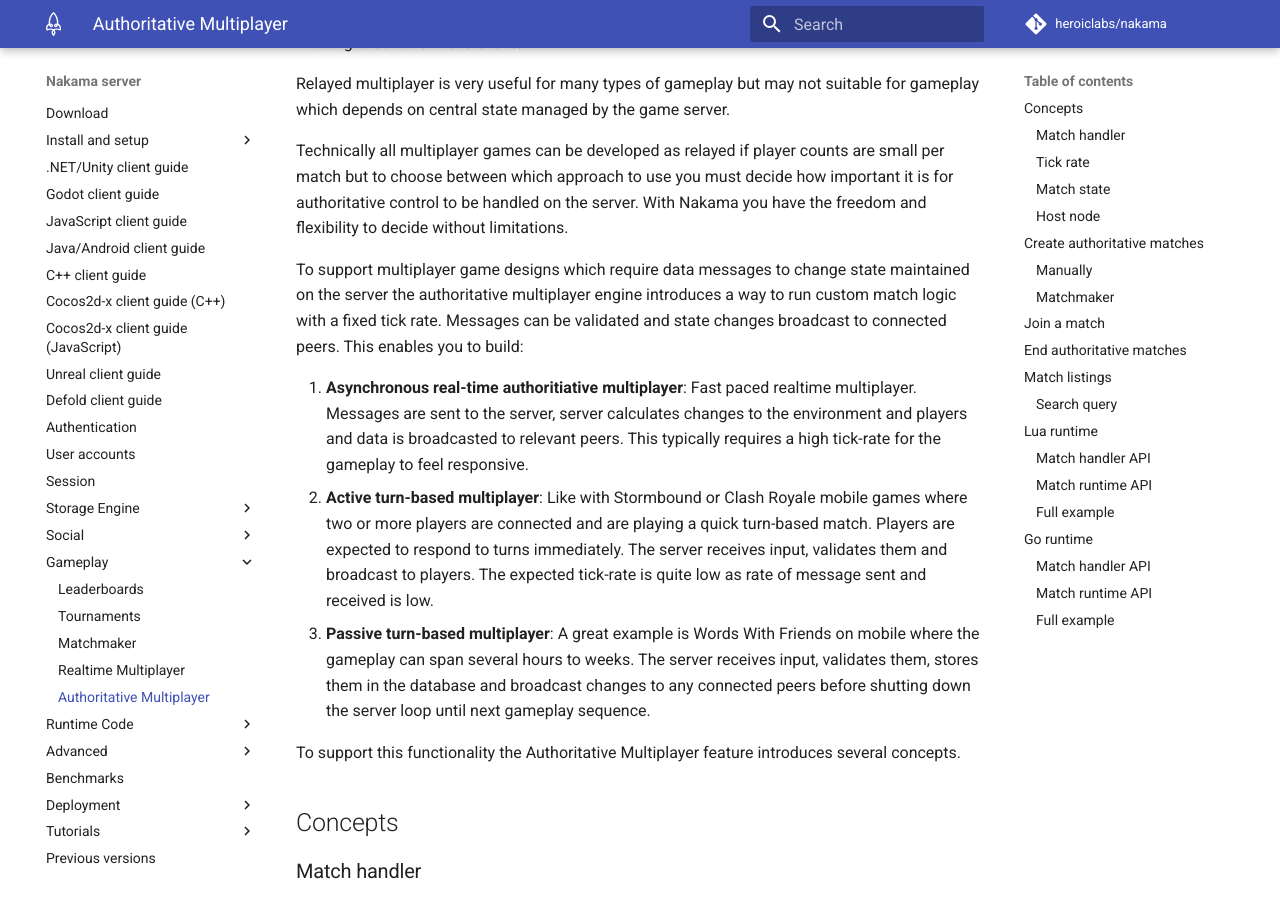
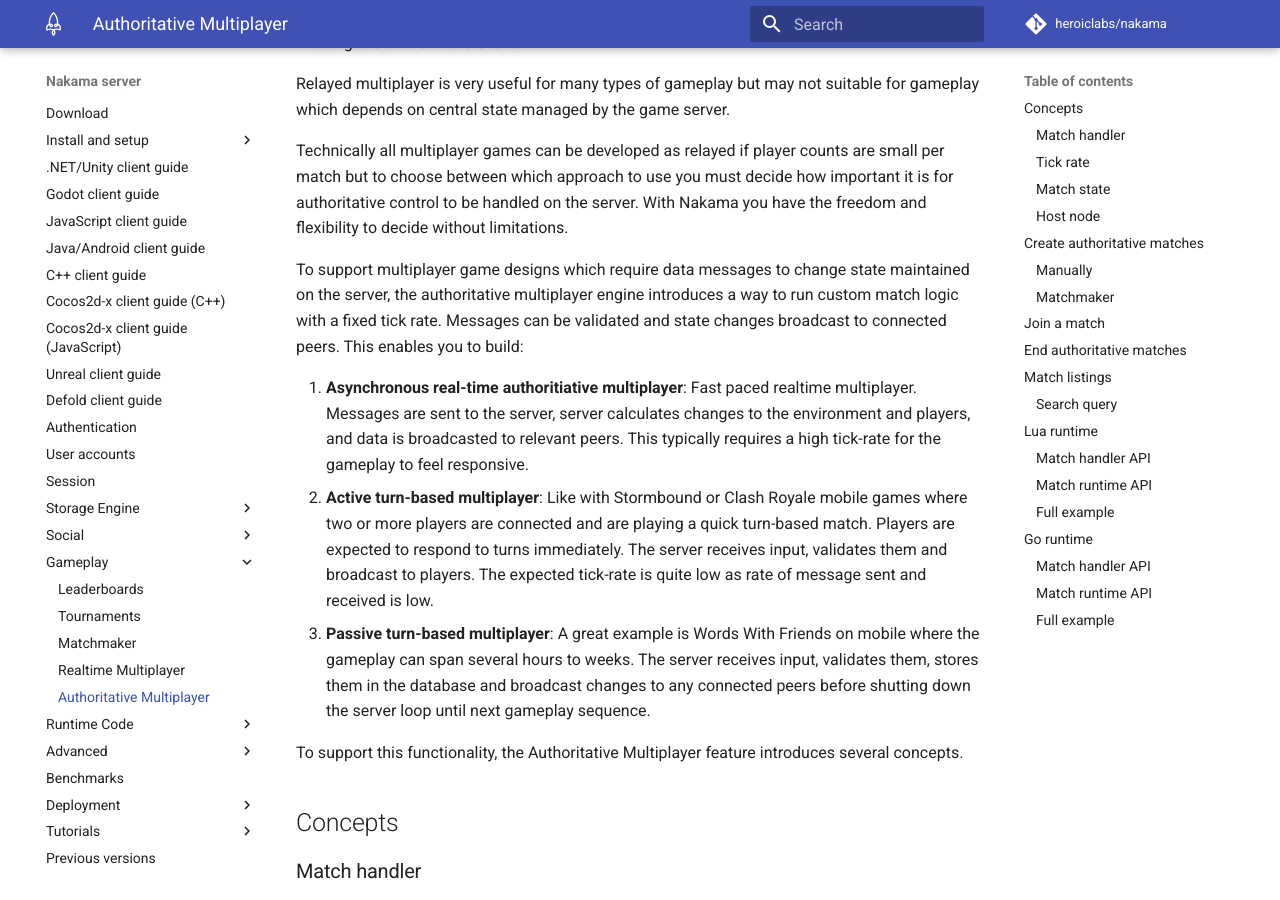
Before and after one commit to heroiclabs/nakama-docs, an MkDocs documentation site: the page built from docs/gameplay-multiplayer-server-multiplayer.md, in a window 1280 px wide and 900 px high, scrolled down 294 px. Built offline with MkDocs 1.6.1 and Material for MkDocs 9.7.7, drawn with Linux system fonts in a browser that asks for light colours; comment, search, counter and statistics services are not loaded; some of the changed text lies outside the part shown.

```diff
--- a/docs/gameplay-multiplayer-server-multiplayer.md
+++ b/docs/gameplay-multiplayer-server-multiplayer.md
@@ -8,13 +8,13 @@ Relayed multiplayer is very useful for many types of gameplay but may not suitab
 
 Technically all multiplayer games can be developed as relayed if player counts are small per match but to choose between which approach to use you must decide how important it is for authoritative control to be handled on the server. With Nakama you have the freedom and flexibility to decide without limitations.
 
-To support multiplayer game designs which require data messages to change state maintained on the server the authoritative multiplayer engine introduces a way to run custom match logic with a fixed tick rate. Messages can be validated and state changes broadcast to connected peers. This enables you to build:
+To support multiplayer game designs which require data messages to change state maintained on the server, the authoritative multiplayer engine introduces a way to run custom match logic with a fixed tick rate. Messages can be validated and state changes broadcast to connected peers. This enables you to build:
 
-1. **Asynchronous real-time authoritiative multiplayer**: Fast paced realtime multiplayer. Messages are sent to the server, server calculates changes to the environment and players and data is broadcasted to relevant peers. This typically requires a high tick-rate for the gameplay to feel responsive.
+1. **Asynchronous real-time authoritiative multiplayer**: Fast paced realtime multiplayer. Messages are sent to the server, server calculates changes to the environment and players, and data is broadcasted to relevant peers. This typically requires a high tick-rate for the gameplay to feel responsive.
 2. **Active turn-based multiplayer**: Like with Stormbound or Clash Royale mobile games where two or more players are connected and are playing a quick turn-based match. Players are expected to respond to turns immediately. The server receives input, validates them and broadcast to players. The expected tick-rate is quite low as rate of message sent and received is low.
 3. **Passive turn-based multiplayer**: A great example is Words With Friends on mobile where the gameplay can span several hours to weeks. The server receives input, validates them, stores them in the database and broadcast changes to any connected peers before shutting down the server loop until next gameplay sequence.
 
-To support this functionality the Authoritative Multiplayer feature introduces several concepts.
+To support this functionality, the Authoritative Multiplayer feature introduces several concepts.
 
 ## Concepts
 
```
Also changed, not shown: other parts of docs/gameplay-multiplayer-server-multiplayer.md (+1 -1 lines), docs/runtime-code-basics.md (+2 -2 lines), docs/social-friends.md (+1 -1 lines), docs/social-in-app-notifications.md (+3 -3 lines), docs/social-realtime-chat.md (+4 -4 lines), docs/social-status.md (+2 -2 lines).
